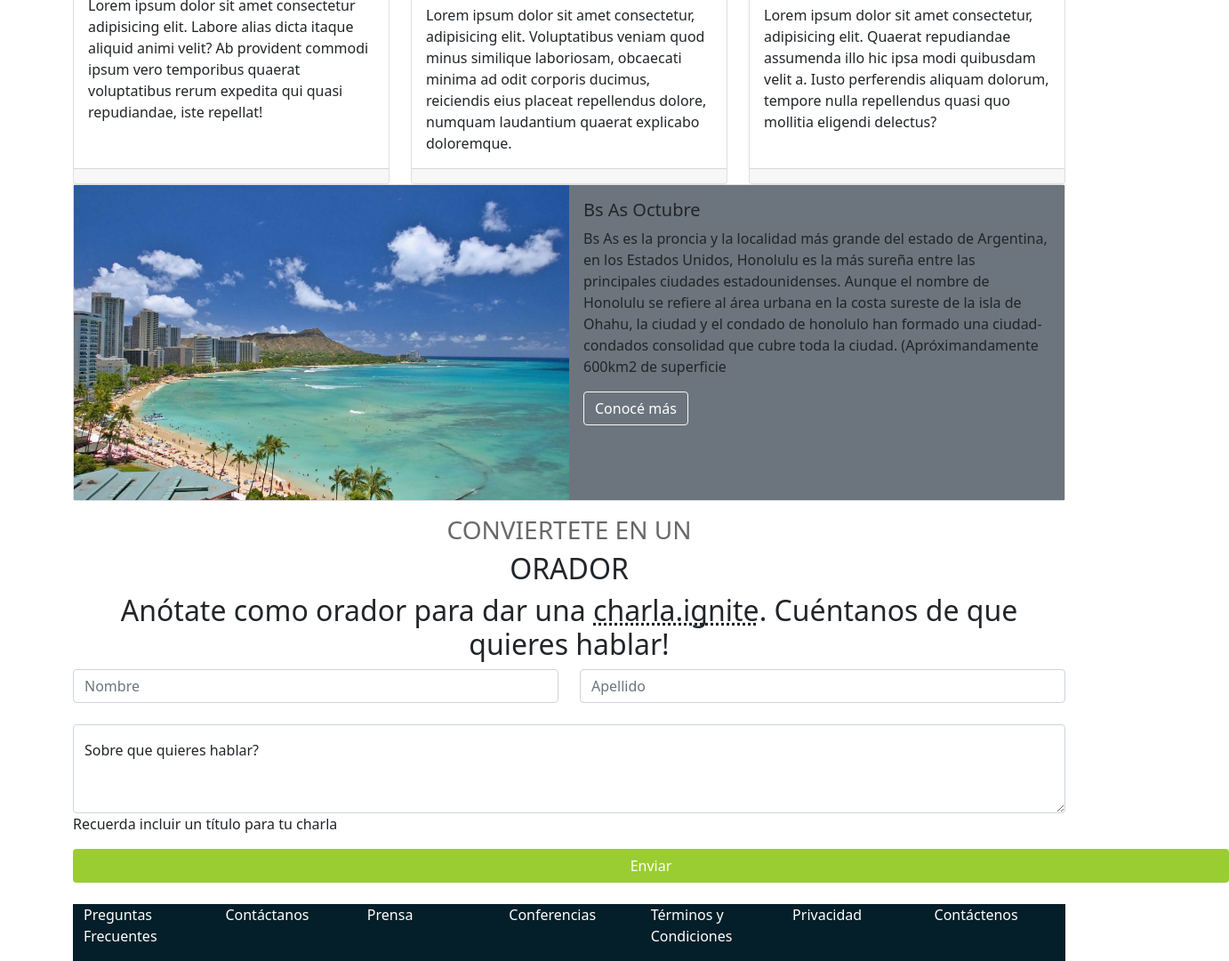
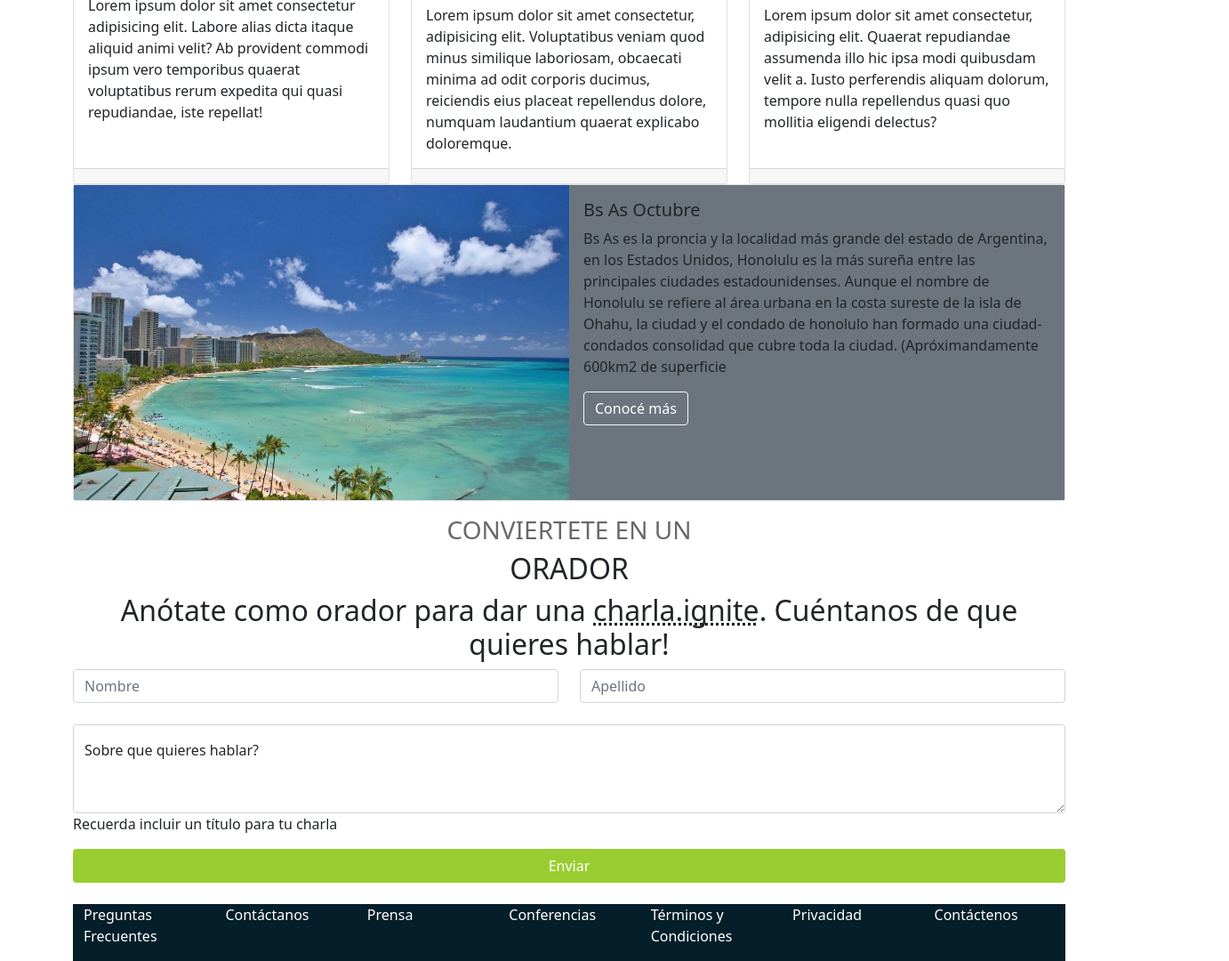
Before and after one commit to claudis01/ejerciciointegradorjs, a plain HTML site: page integrador/index.html in a window 1280 px wide. Shown: the part 1542-2622 px from the top of the page at 89% size, 1382 px wide, since content can reach past the window. Drawn offline with nearby package versions, Linux system fonts and the light colour scheme.

Commit message:
Update estilos.css

```diff
--- a/integrador/estilos.css
+++ b/integrador/estilos.css
@@ -10,7 +10,7 @@ h3{
 #boton{
     color: white;
     background-color: yellowgreen;
-    width: 1300px;
+
 
 }
 
```
